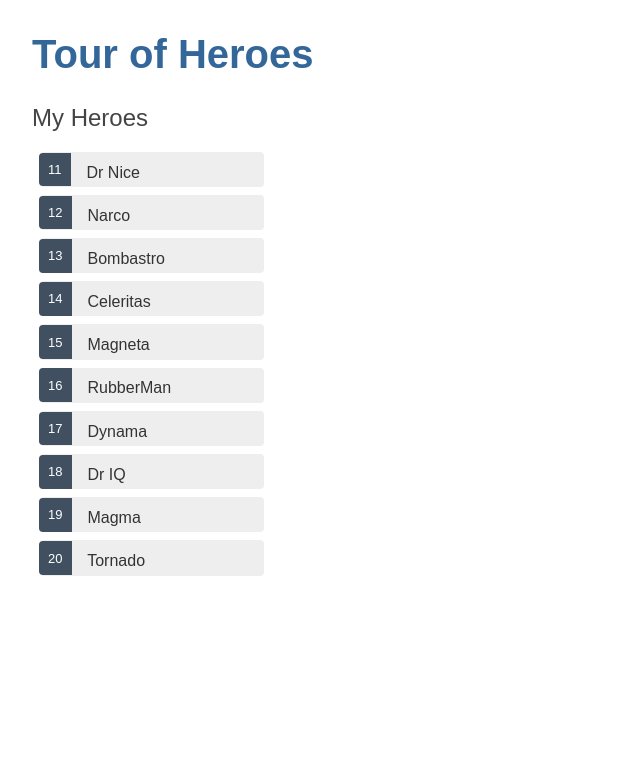
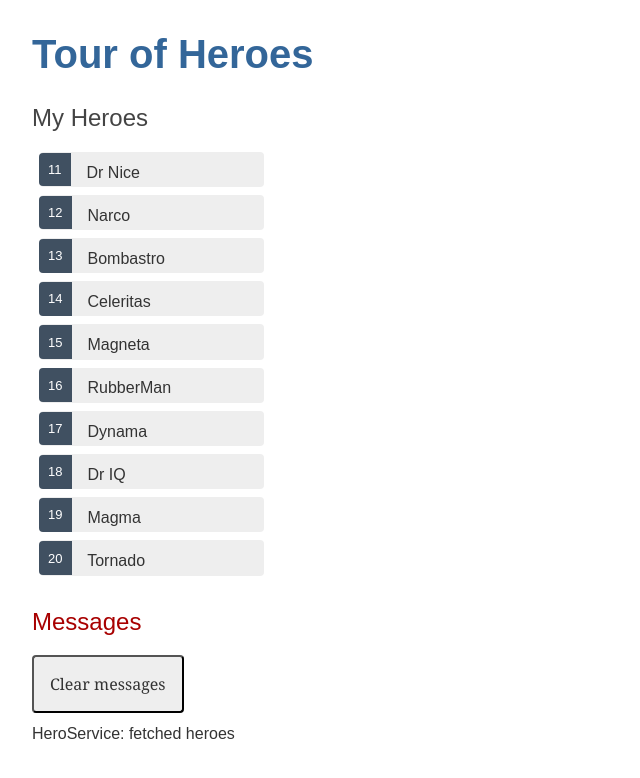
Before and after one commit to yukoono/angular-tour-of-heroes, an Angular app: page / in a window 1280 px wide. Shown: the top 778 px of the page, without its empty margins (0-640 px from the left). Built offline with nearby package versions, Linux system fonts and the light colour scheme.

Commit message:
MessagesComponent作成

```diff
--- a/src/app/app.component.html
+++ b/src/app/app.component.html
@@ -1,2 +1,3 @@
 <h1>{{title}}</h1>
 <app-heroes></app-heroes>
+<app-messages></app-messages>
--- a/src/app/app.module.ts
+++ b/src/app/app.module.ts
@@ -6,12 +6,14 @@ import { AppRoutingModule } from './app-routing.module';
 import { AppComponent } from './app.component';
 import { HeroesComponent } from './heroes/heroes.component';
 import { HeroDetailComponent } from './hero-detail/hero-detail.component';
+import { MessagesComponent } from './messages/messages.component';
 
 @NgModule({
   declarations: [
     AppComponent,
     HeroesComponent,
-    HeroDetailComponent
+    HeroDetailComponent,
+    MessagesComponent
   ],
   imports: [
     BrowserModule,
--- a/src/app/hero.service.ts
+++ b/src/app/hero.service.ts
@@ -1,15 +1,19 @@
 import { Injectable } from '@angular/core';
 import { Hero } from './hero'
 import { HEROES } from './mock-heroes'
+import { Observable, of } from 'rxjs';
+import { MessageService } from './message.service';
 
 @Injectable({
   providedIn: 'root'
 })
 export class HeroService {
 
-  constructor() { }
+  constructor(private messageService: MessageService) { }
 
-  getHeroes(): Hero[] {
-    return HEROES;
+  getHeroes(): Observable<Hero[]> {
+    const heroes = of(HEROES);
+    this.messageService.add('HeroService: fetched heroes');
+    return heroes;
   }
 }
--- a/src/app/heroes/heroes.component.ts
+++ b/src/app/heroes/heroes.component.ts
@@ -1,6 +1,7 @@
 import { Component, OnInit } from '@angular/core';
 import { Hero } from '../hero';
 import { HeroService } from '../hero.service';
+import { MessageService } from '../message.service';
 
 @Component({
   selector: 'app-heroes',
@@ -9,9 +10,9 @@ import { HeroService } from '../hero.service';
 })
 export class HeroesComponent implements OnInit {
   heroes: Hero[];
-  selectedHero: Hero;
+  selectedHero?: Hero;
 
-  constructor(private heroService: HeroService) { }
+  constructor(private heroService: HeroService, private messageService: MessageService) { }
 
   ngOnInit() {
     this.getHeroes();
@@ -19,9 +20,11 @@ export class HeroesComponent implements OnInit {
 
   onSelect(hero: Hero): void {
     this.selectedHero = hero;
+    this.messageService.add(`HeroesComponent: Selected hero id=${hero.id}`);
   }
 
   getHeroes(): void {
-    this.heroes = this.heroService.getHeroes();
+    this.heroService.getHeroes()
+      .subscribe(heroes => this.heroes = heroes);
   }
 }
--- /dev/null
+++ b/src/app/message.service.ts
@@ -0,0 +1,16 @@
+import { Injectable } from '@angular/core';
+
+@Injectable({
+  providedIn: 'root'
+})
+export class MessageService {
+  messages: string[] = [];
+
+  add(message: string) {
+    this.messages.push(message);
+  }
+
+  clear() {
+    this.messages = [];
+  }
+}
--- /dev/null
+++ b/src/app/messages/messages.component.css
@@ -0,0 +1,19 @@
+/* MessagesComponent's private CSS styles */
+h2 {
+  color: #A80000;
+  font-family: Arial, Helvetica, sans-serif;
+  font-weight: lighter;
+}
+
+.clear {
+  color: #333;
+  background-color: #eee;
+  margin-bottom: 12px;
+  padding: 1rem;
+  border-radius: 4px;
+  font-size: 1rem;
+}
+.clear:hover {
+  color: white;
+  background-color: #42545C;
+}
--- /dev/null
+++ b/src/app/messages/messages.component.html
@@ -0,0 +1,8 @@
+<div *ngIf="messageService.messages.length">
+
+  <h2>Messages</h2>
+  <button class="clear"
+    (click)="messageService.clear()">Clear messages</button>
+  <div *ngFor='let message of messageService.messages'> {{message}} </div>
+
+</div>
--- /dev/null
+++ b/src/app/messages/messages.component.ts
@@ -0,0 +1,16 @@
+import { Component, OnInit } from '@angular/core';
+import { MessageService } from '../message.service';
+
+@Component({
+  selector: 'app-messages',
+  templateUrl: './messages.component.html',
+  styleUrls: ['./messages.component.css']
+})
+export class MessagesComponent implements OnInit {
+
+  constructor(public messageService: MessageService) { }
+
+  ngOnInit() {
+  }
+
+}
```
Also changed, not shown: 2 other files (tests, documents, lock files or other folders).
